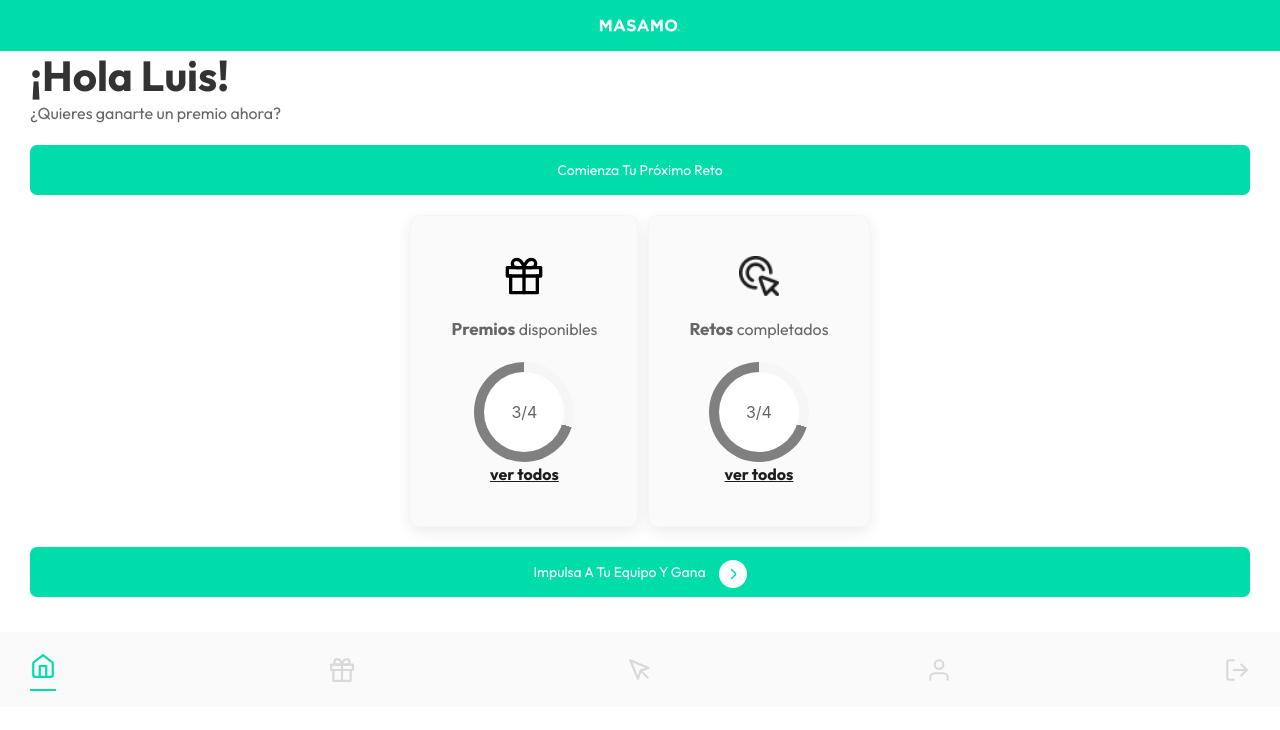
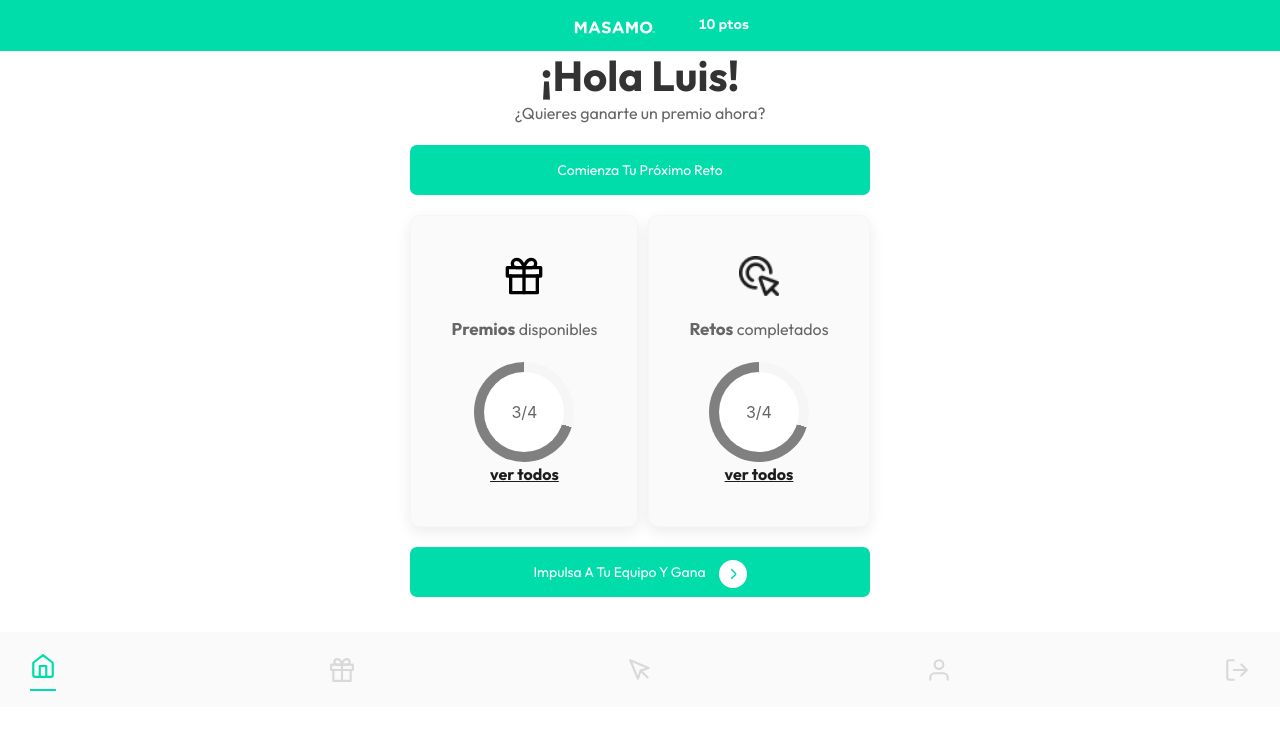
Before and after one commit to CesarJrFontalvo/retoK2, a plain HTML site: page index.html in a window 1280 px wide. Drawn offline with nearby package versions, Linux system fonts and the light colour scheme.

Commit message:
fix: agregando estilos

```diff
--- a/css/home.css
+++ b/css/home.css
@@ -190,8 +190,25 @@ footer {
     margin-top: 5px;
 }
 
-.div-img{
+.div-img {
     width: 200px;
-margin-top: 10px;
+    margin-top: 10px;
 
 }
+.mi-imagen{
+    position: relative;
+    right: -40px;
+}
+
+@media (min-width: 768px) {
+    .content {
+        max-width: 500px;
+
+    }
+    .container{
+        display: flex;
+        justify-content: center;
+        text-align: center;
+    }
+
+}
--- a/index.html
+++ b/index.html
@@ -12,10 +12,13 @@
 </head>
 
 <body>
-    <container>
-        <nav>
-            <img src="./public/masamo.png" alt="masano" srcset="">
-        </nav>
+    <nav>
+        <a class="to" href="./index.html">
+            <img src="./public/masamo.png" alt="masano">
+        </a>
+        <img class="mi-imagen" src="./public/10 ptos.png" alt="10 pts">
+    </nav>
+    <container class="container">
         <div class="content">
             <h1 class="title">¡Hola Luis!</h1>
             <p>¿Quieres ganarte un premio ahora?</p>
@@ -51,7 +54,8 @@
 
             <a href="./reto.html">
                 <button id="boton" class="uk-button uk-button uk-text-capitalize uk-width-1-1">
-                    Impulsa a tu equipo y gana <img class="uk-margin-small-left" src="./public/Iconos Circulares.png" alt="icono">
+                    Impulsa a tu equipo y gana <img class="uk-margin-small-left" src="./public/Iconos Circulares.png"
+                        alt="icono">
                 </button>
             </a>
 
```
Also changed, not shown: reto.html (+12 -5 lines).
